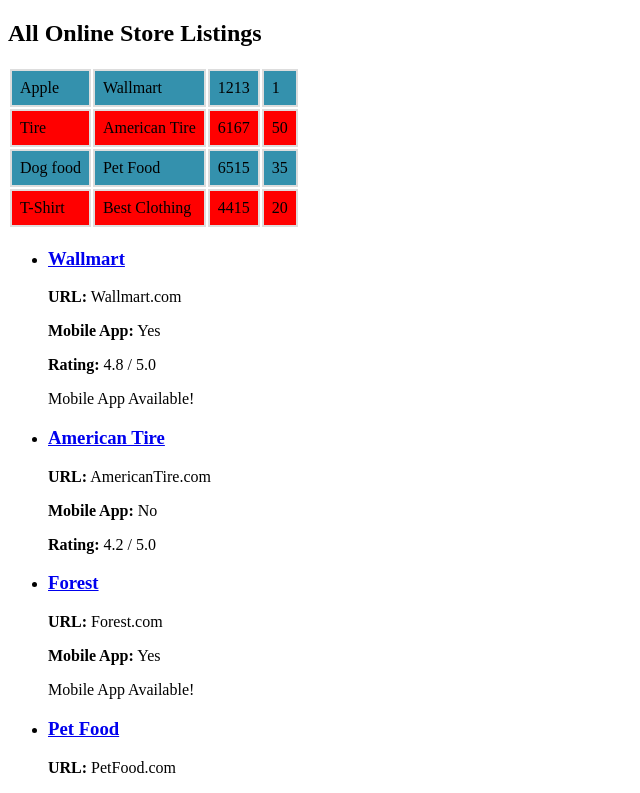
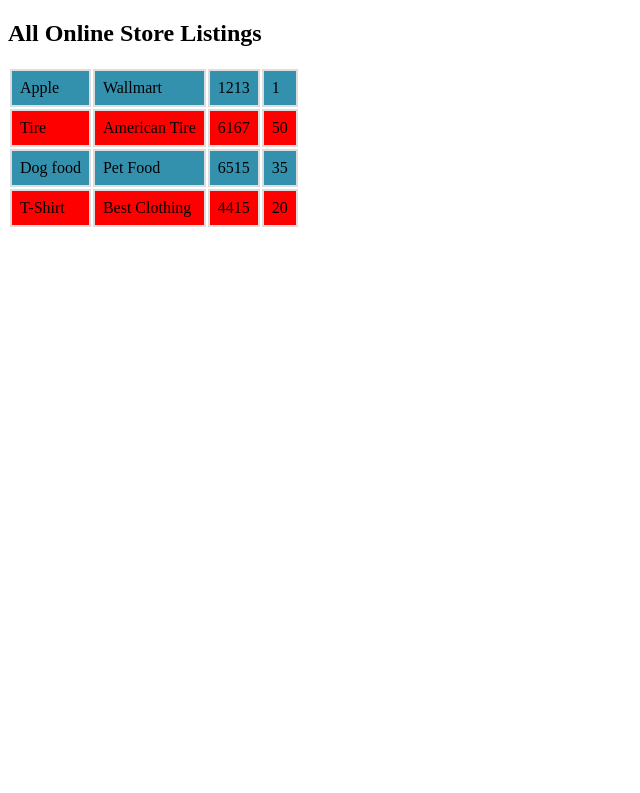
Before and after one commit to ChristianoNaccarato/Christiano_Naccarato_Learning_Angular, an Angular app: page / in a window 1280 px wide. Shown: the top 793 px of the page, without its empty margins (0-640 px from the left). Built offline with nearby package versions, Linux system fonts and the light colour scheme.

Commit message:
Cleaned up app html

```diff
--- a/src/app/app.html
+++ b/src/app/app.html
@@ -1,20 +1,3 @@
-<div>
+
   <h2>All Online Store Listings</h2>
   <app-product-list></app-product-list>
-  <ul class="store-list">
-    <li *ngFor="let store of stores">
-      <div class="store-card">
-        <h3><a href="https://{{ store.url }}" target="_blank">{{ store.name }}</a></h3>
-        <p><strong>URL:</strong> {{ store.url }}</p>
-
-        <p><strong>Mobile App:</strong> {{ store.hasMobileApp ? 'Yes' : 'No' }}</p>
-
-        <p *ngIf="store.Rating">
-          <strong>Rating:</strong> {{ store.Rating }} / 5.0
-        </p>
-
-        <div *ngIf="store.hasMobileApp" class="app-badge">Mobile App Available!</div>
-      </div>
-    </li>
-  </ul>
-</div>
```
